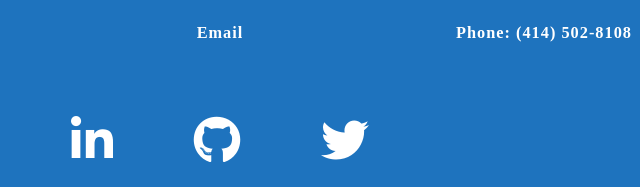
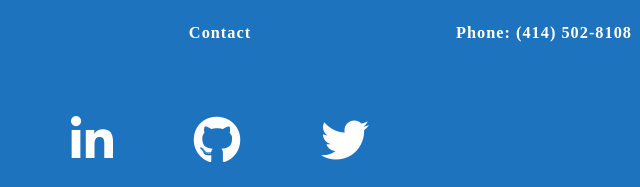
Before and after one commit to nicksocha/socha-me, a plain HTML site: page index.html in a window 1280 px wide. Shown: the part 2212-2399 px from the top of the page, 420-1060 px from the left. Drawn offline with Linux system fonts and the light colour scheme; a web font is replaced by a local one.

Commit message:
Updated Email

```diff
--- a/index.html
+++ b/index.html
@@ -196,7 +196,7 @@
       </div>
       <div class="footer-contact-blurb">
         <i class="fas fa-envelope-open-text fa-3x"></i>
-        <h3 class="contact-blurb-h3"><a href="http://contact.nicksocha.com">Email</a></h3>
+        <h3 class="contact-blurb-h3"><a href="http://contact.nicksocha.com">Contact</a></h3>
       </div>
       <div class="footer-contact-blurb">
         <i class="fas fa-phone-alt fa-3x"></i>
```
